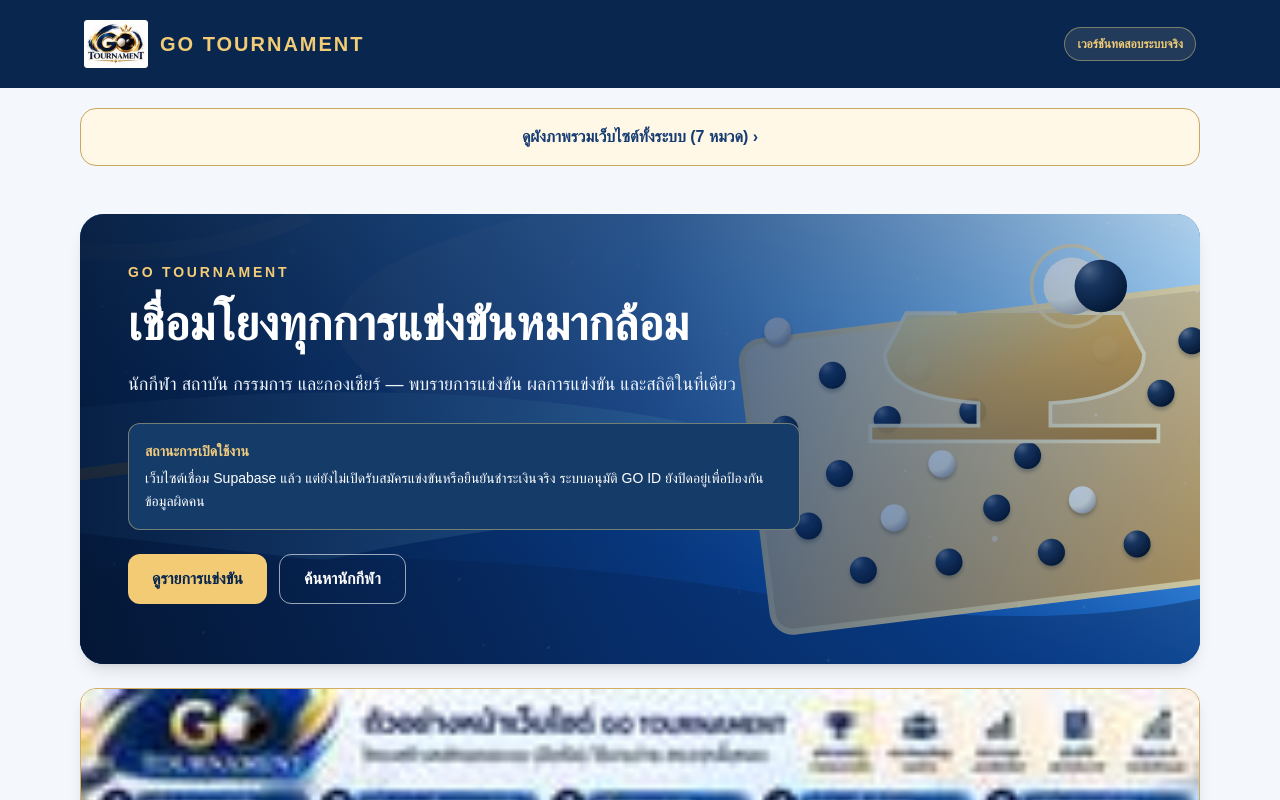
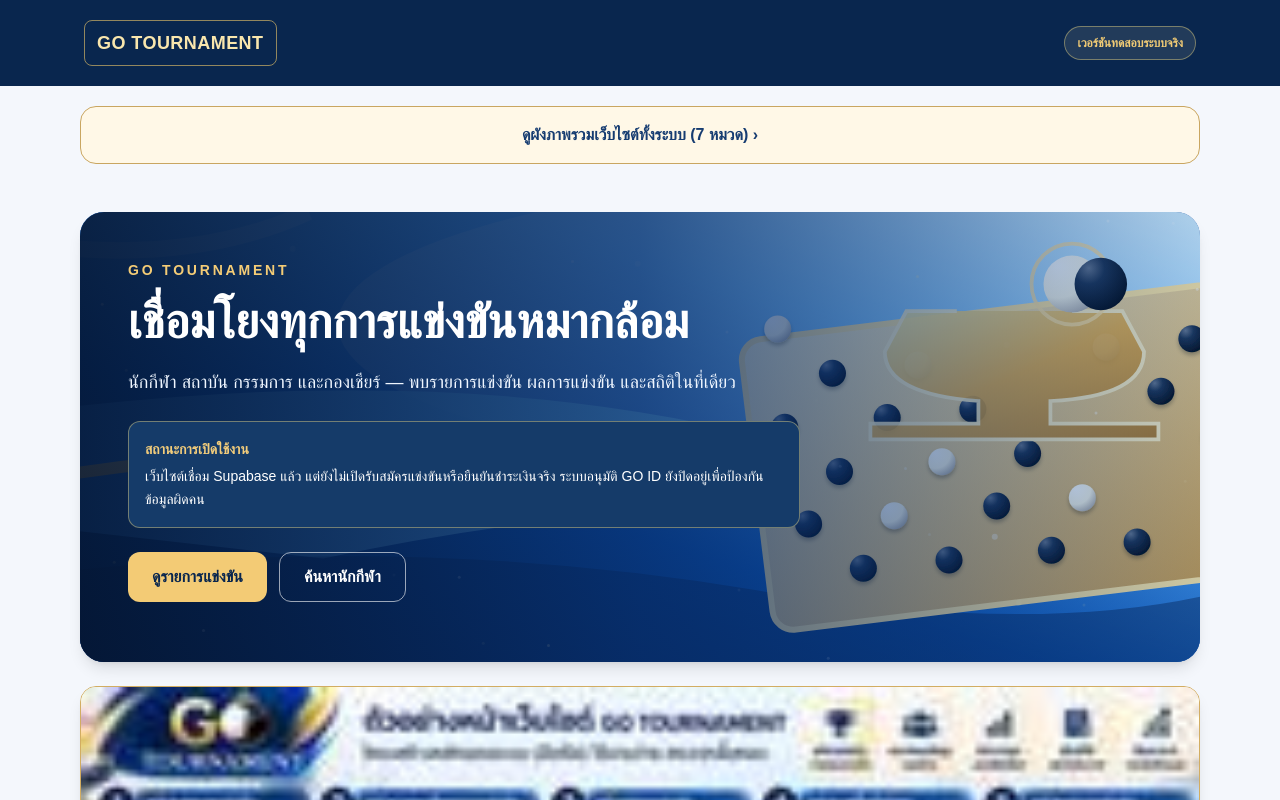
Before and after one commit to sawitree2168-sys/go-competition, a Next.js app: page / in a window 1280 px wide. Shown: the top 800 px of the page. Built offline with nearby package versions, Linux system fonts and the light colour scheme.

Commit message:
fix: remove incorrect AI logo from homepage; stage neutral wordmark until official uploaded

```diff
--- a/app/page.tsx
+++ b/app/page.tsx
@@ -14,7 +14,7 @@ export default function Home(){
  return <main className="min-h-screen bg-[#f4f7fc] text-[#10294b]">
    <header className="bg-[#09264e] text-white">
     <div className="mx-auto flex max-w-6xl flex-wrap items-center justify-between gap-3 px-5 py-5">
-     <Link href="/" className="flex items-center gap-3 font-black tracking-widest text-[#f1cb75] sm:text-xl"><img src="/visual/logo.jpg" alt="GO TOURNAMENT" className="h-12 w-16 rounded bg-white object-contain"/>GO TOURNAMENT</Link>
+     <Link href="/" className="flex items-center gap-3 font-black tracking-widest text-[#f1cb75] sm:text-xl"><span className="inline-flex items-center rounded-lg border border-[#efc96a]/60 px-3 py-2 text-lg font-black tracking-wide text-[#f9e6ad]">GO TOURNAMENT</span></Link>
      <span className="rounded-full border border-amber-200/40 bg-amber-100/10 px-3 py-2 text-xs font-semibold text-[#f1cb75]">เวอร์ชันทดสอบระบบจริง</span>
     </div>
    </header>
```
